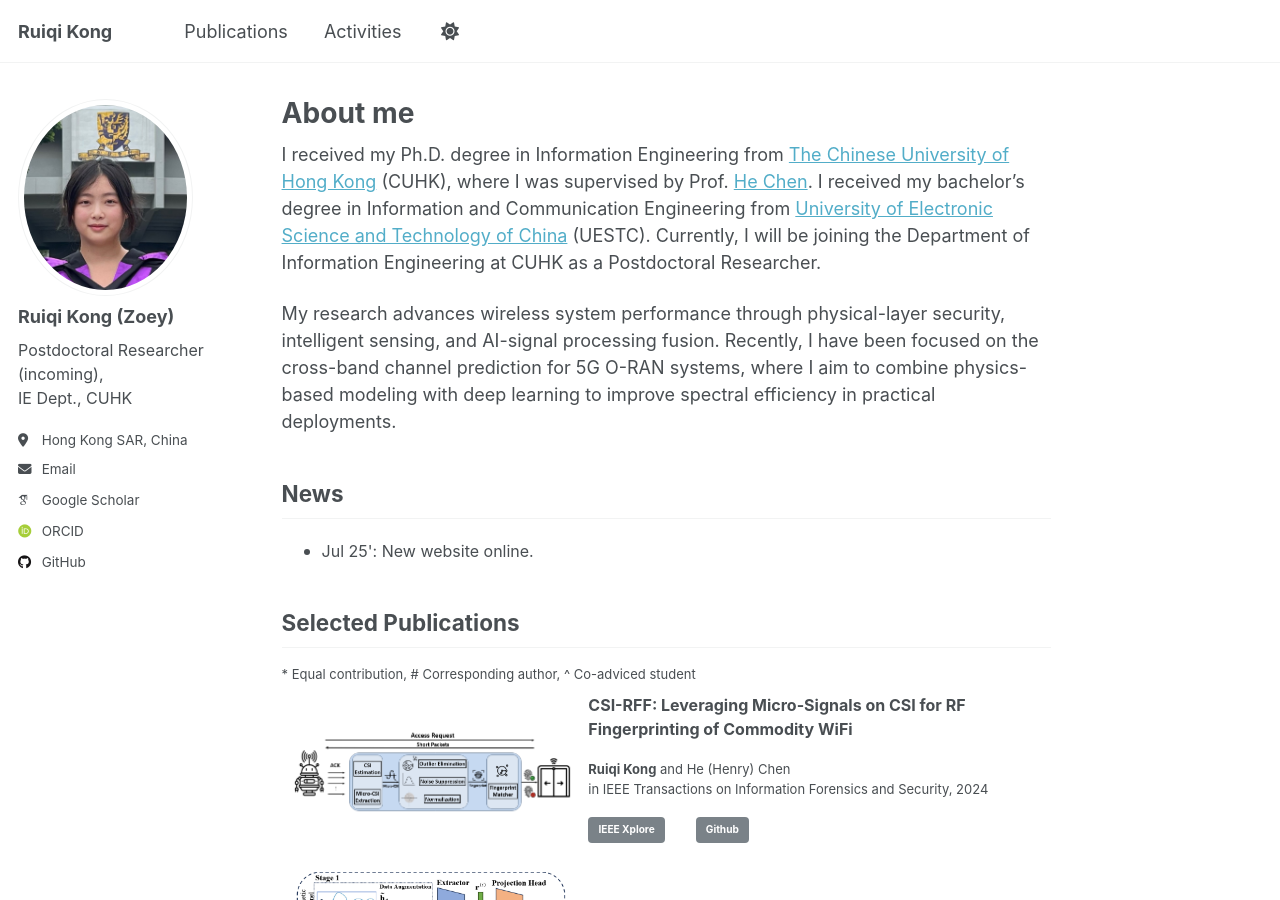
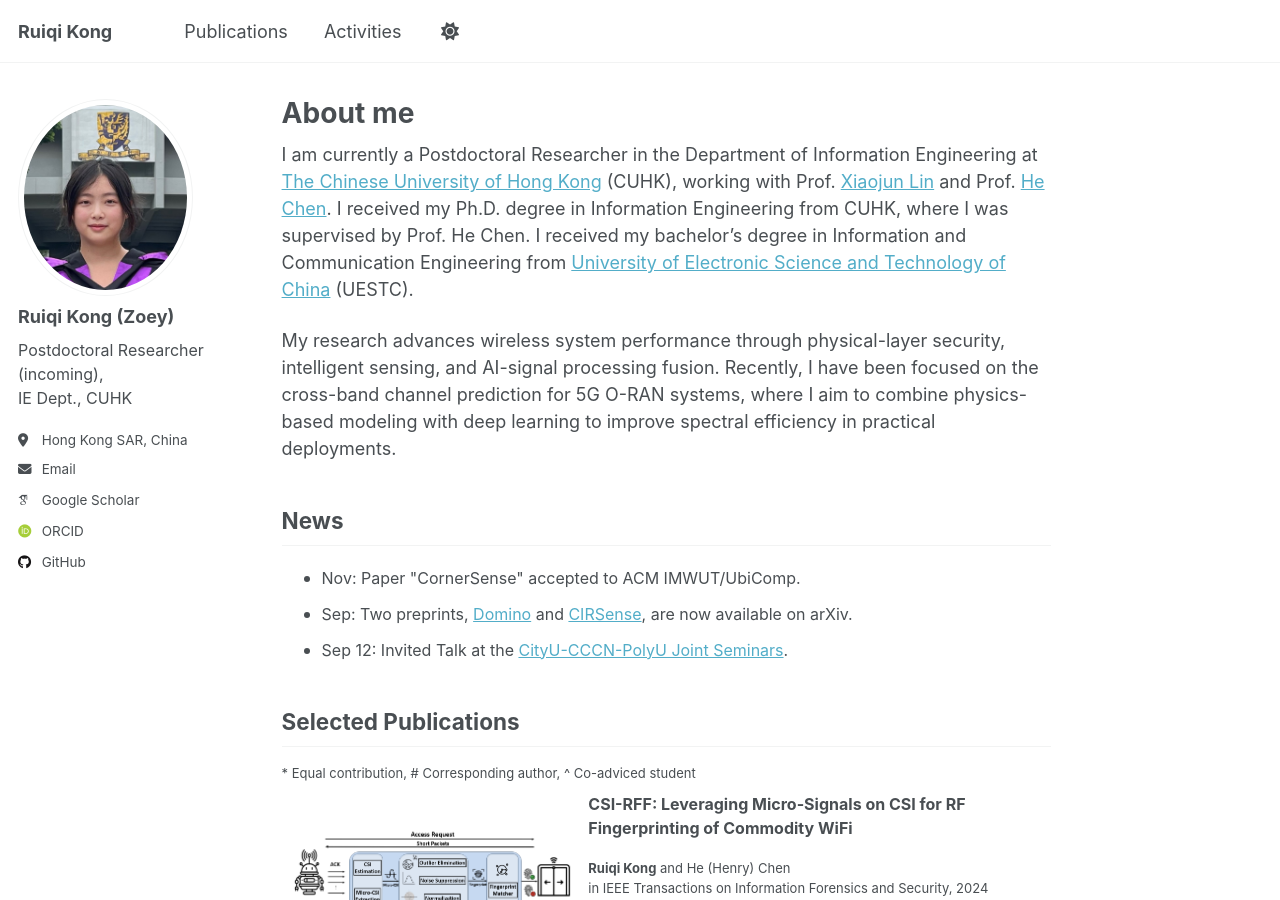
Before and after one commit to Oriseven/Oriseven.github.io, a Jekyll site: the page built from _pages/about.md, in a window 1280 px wide and 900 px high. Built offline with Jekyll 4.4.1, drawn with Linux system fonts in a browser that asks for light colours; some web fonts are replaced; a script that is not in the unit is left out.

Commit message:
Update about page with current position and research

```diff
--- a/_pages/about.md
+++ b/_pages/about.md
@@ -7,14 +7,15 @@ redirect_from:
   - /about.html
 ---
 
-I received my Ph.D. degree in Information Engineering from <a href="https://www.cuhk.edu.hk/english/index.html">The Chinese University of Hong Kong</a> (CUHK), where I was supervised by Prof. <a href="https://www.ie.cuhk.edu.hk/faculty/chen-he-henry/">He Chen</a>. I received my bachelor's degree in Information and Communication Engineering from <a href="https://en.uestc.edu.cn/">University of Electronic Science and Technology of China</a> (UESTC). Currently, I will be joining the Department of Information Engineering at CUHK as a Postdoctoral Researcher.
-
+I am currently a Postdoctoral Researcher in the Department of Information Engineering at <a href="https://www.cuhk.edu.hk/english/index.html">The Chinese University of Hong Kong</a> (CUHK), working with Prof. <a href="https://www.ie.cuhk.edu.hk/faculty/lin-xiaojun/">Xiaojun Lin</a> and Prof. <a href="https://www.ie.cuhk.edu.hk/faculty/chen-he-henry/">He Chen</a>. I received my Ph.D. degree in Information Engineering from CUHK, where I was supervised by Prof. He Chen. I received my bachelor's degree in Information and Communication Engineering from <a href="https://en.uestc.edu.cn/">University of Electronic Science and Technology of China</a> (UESTC).
 
 My research advances wireless system performance through physical-layer security, intelligent sensing, and AI-signal processing fusion. Recently, I have been focused on the cross-band channel prediction for 5G O-RAN systems, where I aim to combine physics-based modeling with deep learning to improve spectral efficiency in practical deployments.
 
 News <font size=3></font>
 ------
-* <font size=3>Jul 25': New website online.</font>
+* <font size=3> Nov: Paper "CornerSense" accepted to ACM IMWUT/UbiComp.</font>
+* <font size=3> Sep: Two preprints, <a href="https://arxiv.org/pdf/2509.13807">Domino</a> and <a href="https://arxiv.org/pdf/2510.11374">CIRSense</a>, are now available on arXiv.</font>
+* <font size=3> Sep 12: Invited Talk at the <a href="https://www.ee.cityu.edu.hk/~cccn/centre-seminars.htm">CityU-CCCN-PolyU Joint Seminars</a>.</font>
 
 Selected Publications <font size=3></font>
 ------
```
